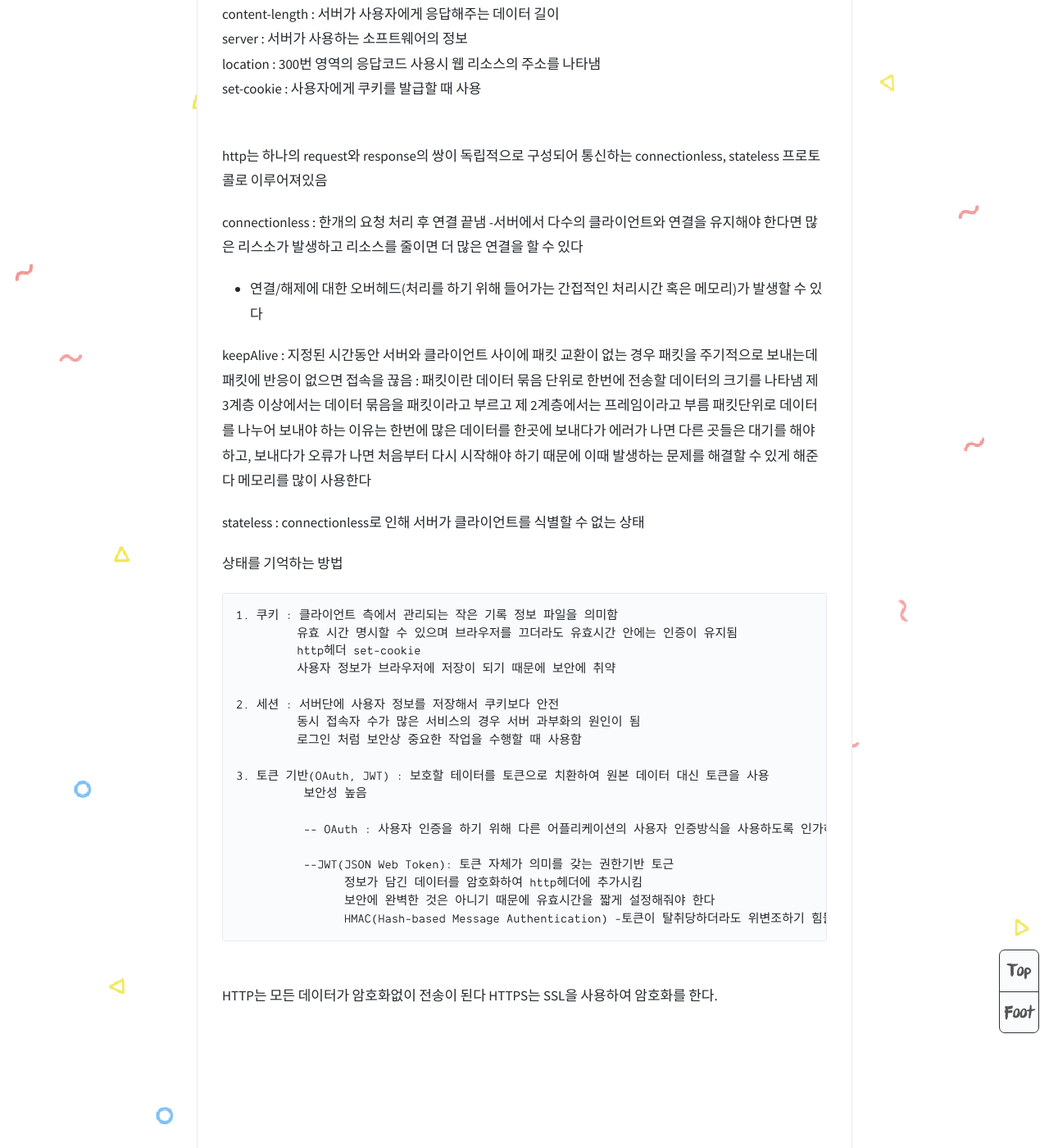
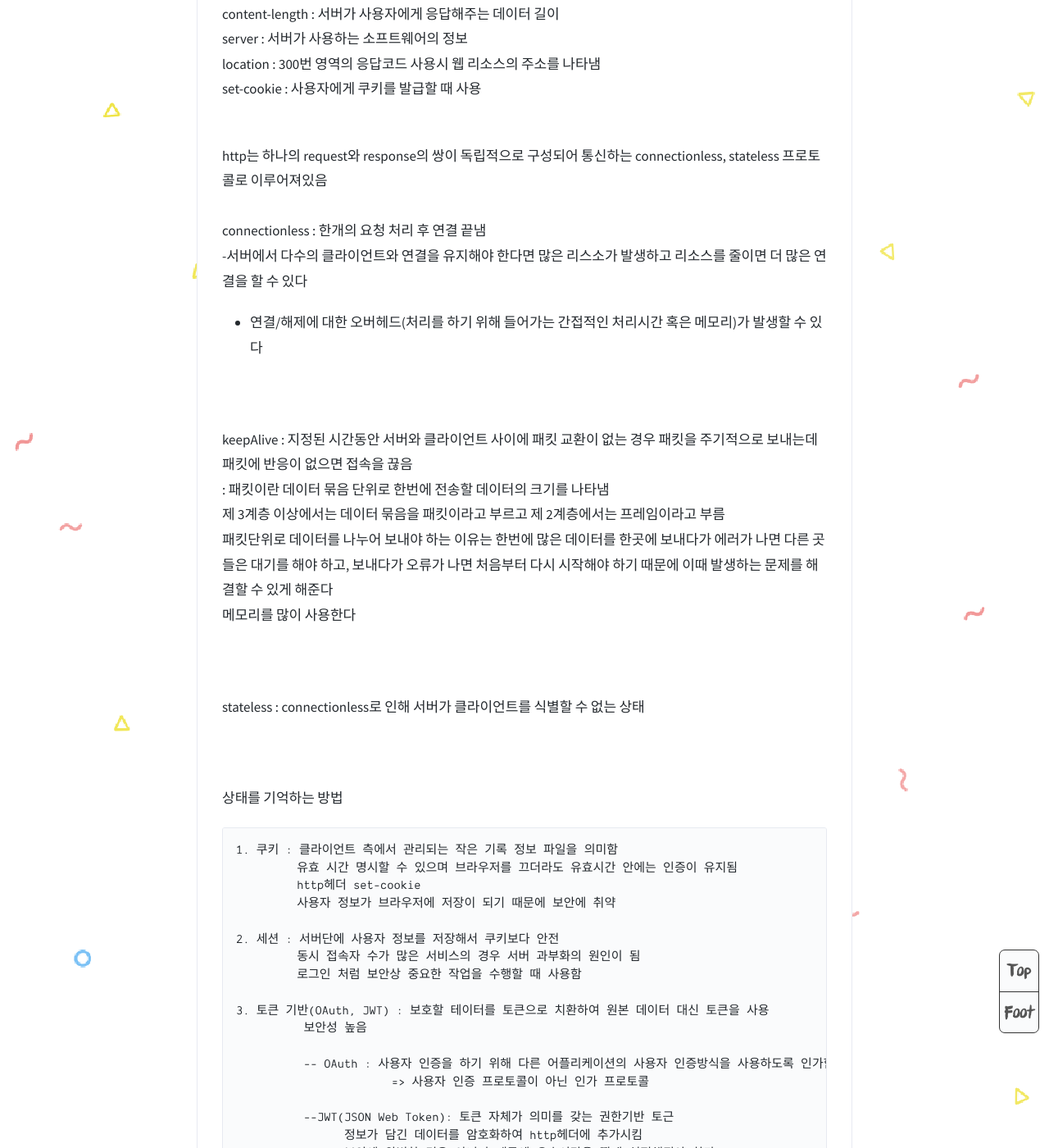
Before and after one commit to IraJane/IraJane.github.io, a Jekyll site: the page built from _posts/2020-07-11-study-hack.md, in a window 1280 px wide and 1400 px high, scrolled down 1407 px. Shown: the whole window at 82% size. Built offline with Jekyll 4.4.1, drawn with Linux system fonts in a browser that asks for light colours; comment, search, counter and statistics services are not loaded; some of the changed text lies outside the part shown.

Commit message:
Update 2020-07-11-study-hack.md

```diff
--- a/_posts/2020-07-11-study-hack.md
+++ b/_posts/2020-07-11-study-hack.md
@@ -40,21 +40,21 @@ set-cookie : 사용자에게 쿠키를 발급할 때 사용 <br>
 
 <br>
 http는 하나의 request와 response의 쌍이 독립적으로 구성되어 통신하는 connectionless, stateless 프로토콜로 이루어져있음
+<br>
+connectionless : 한개의 요청 처리 후 연결 끝냄 <br>
+-서버에서 다수의 클라이언트와 연결을 유지해야 한다면 많은 리스소가 발생하고 리소스를 줄이면 더 많은 연결을 할 수 있다 <br>
+- 연결/해제에 대한 오버헤드(처리를 하기 위해 들어가는 간접적인 처리시간 혹은 메모리)가 발생할 수 있다 <br>
+<br><br>
 
-connectionless : 한개의 요청 처리 후 연결 끝냄
--서버에서 다수의 클라이언트와 연결을 유지해야 한다면 많은 리스소가 발생하고 리소스를 줄이면 더 많은 연결을 할 수 있다
-- 연결/해제에 대한 오버헤드(처리를 하기 위해 들어가는 간접적인 처리시간 혹은 메모리)가 발생할 수 있다
+keepAlive : 지정된 시간동안 서버와 클라이언트 사이에  패킷 교환이 없는 경우 패킷을 주기적으로 보내는데 패킷에 반응이 없으면 접속을 끊음 <br>
+       : 패킷이란 데이터 묶음 단위로 한번에 전송할 데이터의 크기를 나타냄 <br>
+       제 3계층 이상에서는 데이터 묶음을 패킷이라고 부르고 제 2계층에서는 프레임이라고 부름 <br>
+       패킷단위로 데이터를 나누어 보내야 하는 이유는 한번에 많은 데이터를 한곳에 보내다가 에러가 나면 다른 곳들은 대기를 해야 하고, 보내다가 오류가 나면 처음부터 다시 시작해야 하기 때문에 이때 발생하는 문제를 해결할 수 있게 해준다 <br>
+메모리를 많이 사용한다 <br>
+<br><br>
 
-
-keepAlive : 지정된 시간동안 서버와 클라이언트 사이에  패킷 교환이 없는 경우 패킷을 주기적으로 보내는데 패킷에 반응이 없으면 접속을 끊음
-       : 패킷이란 데이터 묶음 단위로 한번에 전송할 데이터의 크기를 나타냄
-       제 3계층 이상에서는 데이터 묶음을 패킷이라고 부르고 제 2계층에서는 프레임이라고 부름
-       패킷단위로 데이터를 나누어 보내야 하는 이유는 한번에 많은 데이터를 한곳에 보내다가 에러가 나면 다른 곳들은 대기를 해야 하고, 보내다가 오류가 나면 처음부터 다시 시작해야 하기 때문에 이때 발생하는 문제를 해결할 수 있게 해준다
-메모리를 많이 사용한다
-
-
-stateless : connectionless로 인해 서버가 클라이언트를 식별할 수 없는 상태
-
+stateless : connectionless로 인해 서버가 클라이언트를 식별할 수 없는 상태<br>
+<br><br>
 
 상태를 기억하는 방법
 
@@ -70,16 +70,19 @@ stateless : connectionless로 인해 서버가 클라이언트를 식별할 수
     3. 토큰 기반(OAuth, JWT) : 보호할 테이터를 토큰으로 치환하여 원본 데이터 대신 토큰을 사용
               보안성 높음
 
-              -- OAuth : 사용자 인증을 하기 위해 다른 어플리케이션의 사용자 인증방식을 사용하도록 인가하는 것 / 사용자 인증 프로토콜이 아닌 인가 프로토콜
+              -- OAuth : 사용자 인증을 하기 위해 다른 어플리케이션의 사용자 인증방식을 사용하도록 인가함
+                           => 사용자 인증 프로토콜이 아닌 인가 프로토콜
 
               --JWT(JSON Web Token): 토큰 자체가 의미를 갖는 권한기반 토근
                     정보가 담긴 데이터를 암호화하여 http헤더에 추가시킴
                     보안에 완벽한 것은 아니기 때문에 유효시간을 짧게 설정해줘야 한다
-                    HMAC(Hash-based Message Authentication) -토큰이 탈취당하더라도 위변조하기 힘들도록 무결성을 보장하는 방법 중 한개 (해싱은 원문이 조금이라도 바뀌면 해싱의 결과가 달라지기 때문에 위조된 것을 알 수 있다 )
+                    HMAC(Hash-based Message Authentication)
+                            =>토큰이 탈취당하더라도 위변조하기 힘들도록 무결성을 보장하는 방법 중 한개
+                            (해싱은 원문이 조금이라도 바뀌면 해싱의 결과가 달라지기 때문에 위조된 것을 알 수 있다 )
 
 
 <br>
-HTTP는 모든 데이터가 암호화없이 전송이 된다
+HTTP는 모든 데이터가 암호화없이 전송이 된다 <br>
 HTTPS는 SSL을 사용하여 암호화를 한다.
 
 
@@ -103,7 +106,7 @@ HTTPS는 SSL을 사용하여 암호화를 한다.
 
 
 <br>
-[참고]
+[참고]<br>
 https://dreamhack.io/<br>
 https://victorydntmd.tistory.com/4<br>
 https://victorydntmd.tistory.com/115<br>
```
